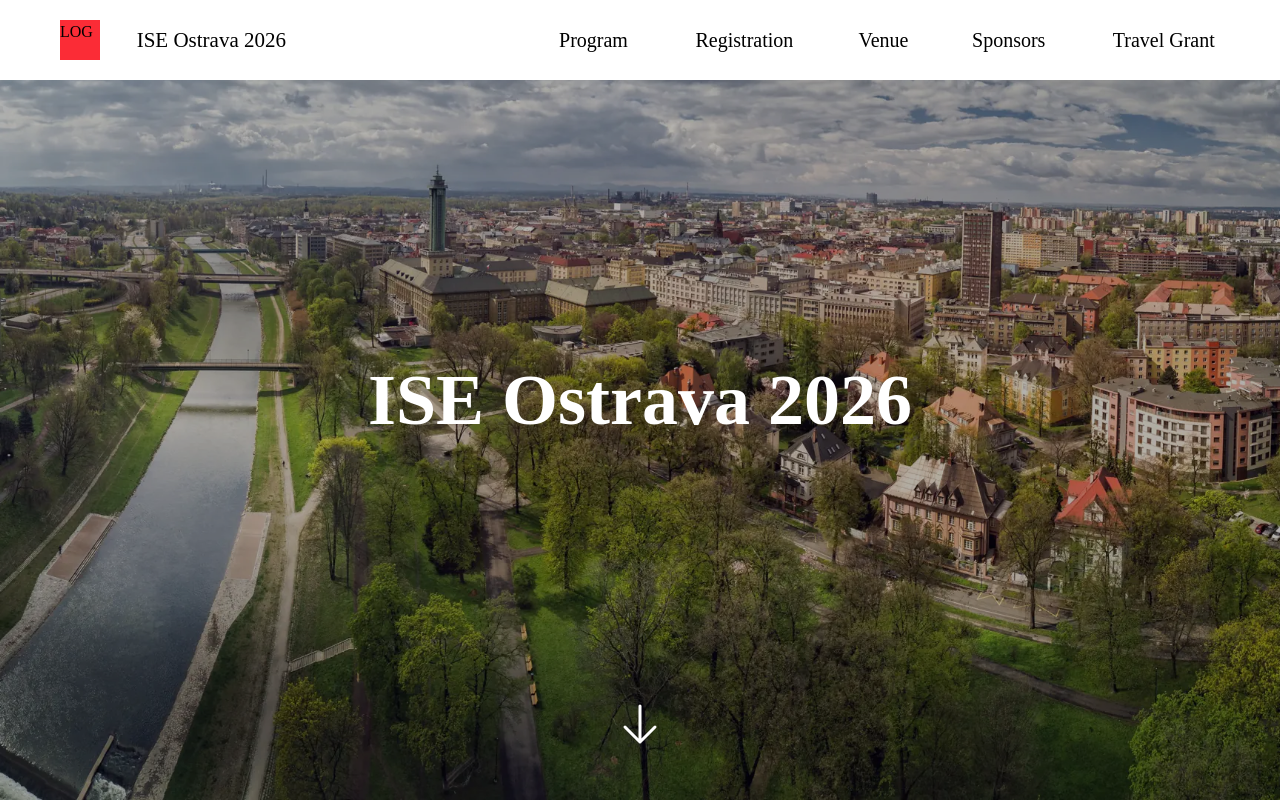
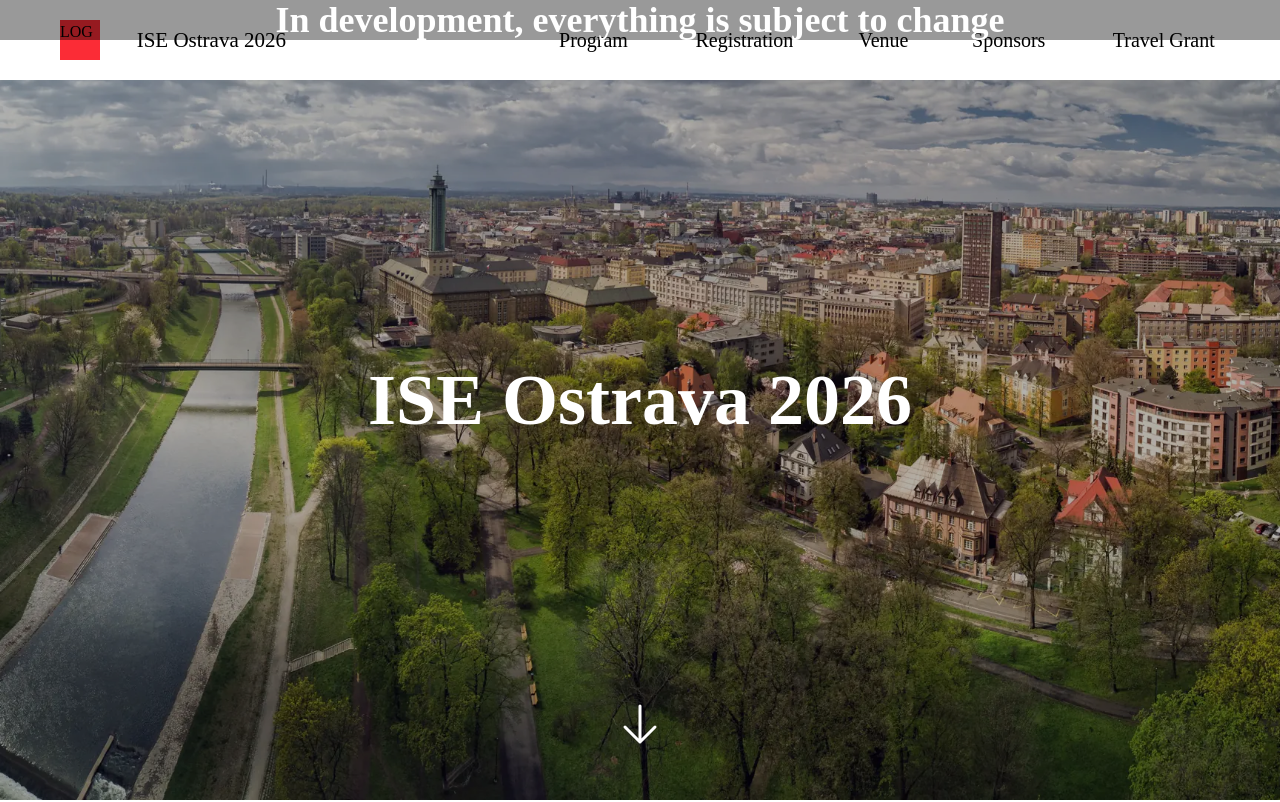
Before and after one commit to ExpertTrout9232/ise-ostrava-2026, a plain HTML site: page index.html in a window 1280 px wide. Shown: the top 802 px of the page. Drawn offline with nearby package versions, Linux system fonts and the light colour scheme; a web font is replaced by a local one.

Commit message:
Add dev banner

```diff
--- a/index.html
+++ b/index.html
@@ -72,6 +72,13 @@
     </style>
 </head>
 <body>
+    <!-- * Remove later-->
+    <div class="fixed inset-0 z-100 bg-black/40 flex items-center justify-center h-10" id="dev-banner">
+        <div class="text-white text-4xl font-semibold text-center px-8">
+            In development, everything is subject to change
+        </div>
+    </div>
+
     <div class="fixed inset-0 z-0">
         <img src="images/ostrava.webp" class="w-full h-full object-cover" alt="Background">
         <div class="absolute inset-0 animate-darken"></div>
```
